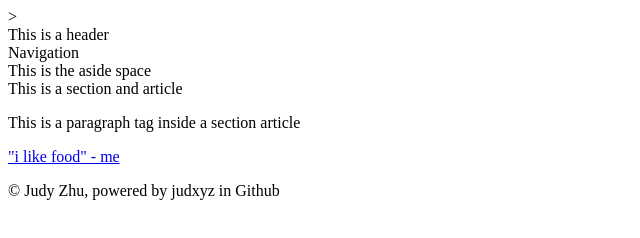
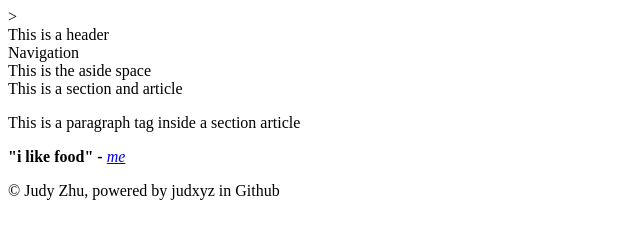
Before and after one commit to judxyz/LearningHTML.github.io, a plain HTML site: page index.html in a window 1280 px wide. Shown: the whole page, without its empty margins (0-640 px from the left). Drawn offline with Linux system fonts and the light colour scheme.

Commit message:
Update index.html

```diff
--- a/index.html
+++ b/index.html
@@ -22,7 +22,11 @@
 </body>
 
 <footer>
-    <a href="https://github.com/judxyz/LearningHTML.github.io">"i like food" - me</a>
+    <blockquote cite="https://github.com/judxyz/LearningHTML.github.io">
+        <!-- Date Accessed 20220706 -->
+    </blockquote>
+    <strong>"i like food" - </strong>
+    <em><a href="https://github.com/judxyz/LearningHTML.github.io" target="_blank">me</a></em>
     <p>&copy Judy Zhu, powered by judxyz in Github</p>
 </footer>
 
```
